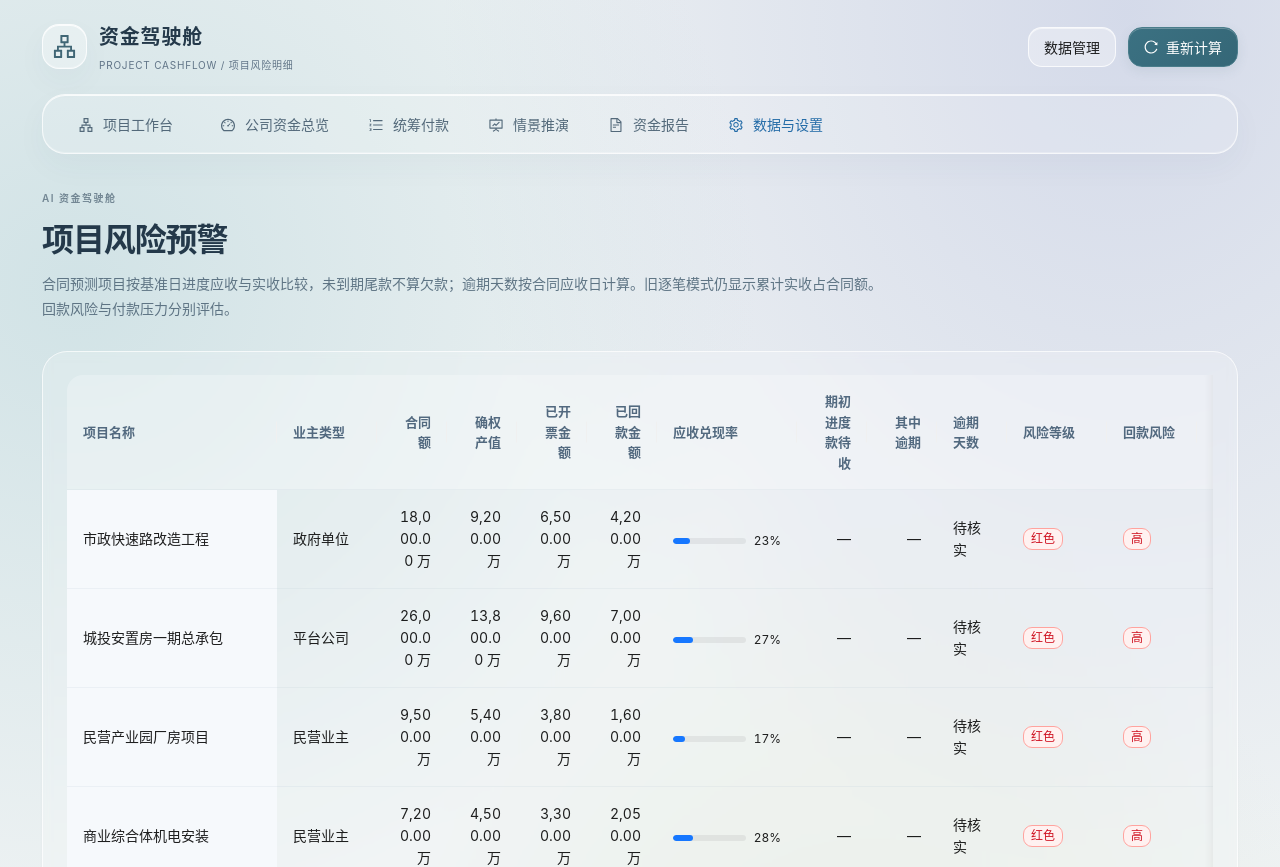
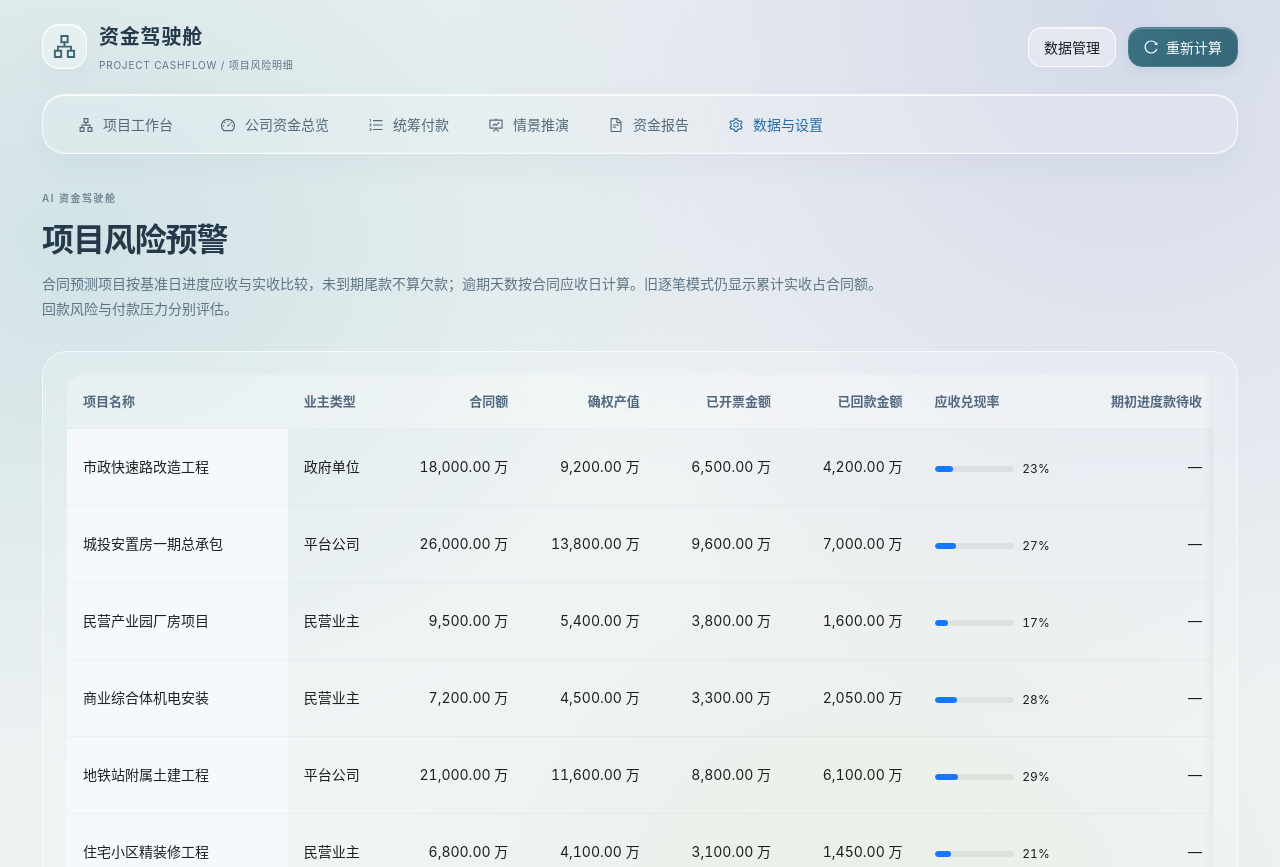
Before and after one commit to EdwardOxygen/ai-fund-dashboard, a React (Vite) app in the folder frontend/: page /#/project-risk in a window 1280 px wide. Shown: the top 867 px of the page. Built offline with nearby package versions, Linux system fonts and the light colour scheme; a web font is replaced by a local one.

Commit message:
Keep project receipt risk amounts readable

```diff
--- a/frontend/src/pages/ProjectRisk.tsx
+++ b/frontend/src/pages/ProjectRisk.tsx
@@ -38,24 +38,28 @@ export default function ProjectRisk() {
     {
       title: "合同额",
       dataIndex: "contract_amount",
+      width: 125,
       align: "right",
       render: (value: number) => formatWan(value),
     },
     {
       title: "确权产值",
       dataIndex: "confirmed_output",
+      width: 125,
       align: "right",
       render: (value: number) => formatWan(value),
     },
     {
       title: "已开票金额",
       dataIndex: "billed_amount",
+      width: 125,
       align: "right",
       render: (value: number) => formatWan(value),
     },
     {
       title: "已回款金额",
       dataIndex: "collected_amount",
+      width: 125,
       align: "right",
       render: (value: number) => formatWan(value),
     },
@@ -72,22 +76,25 @@ export default function ProjectRisk() {
     {
       title: "期初进度款待收",
       dataIndex: "outstanding_amount",
+      width: 145,
       align: "right",
       render: (v?: number) => (v === undefined ? "—" : formatWan(v)),
     },
     {
       title: "其中逾期",
       dataIndex: "overdue_amount",
+      width: 125,
       align: "right",
       render: (v?: number) => (v === undefined ? "—" : formatWan(v)),
     },
     {
       title: "逾期天数",
       dataIndex: "overdue_days",
+      width: 90,
       render: (v?: number) => (v === undefined ? "待核实" : `${v}天`),
     },
     {
-      title: "风险等级",
+      title: "综合风险",
       dataIndex: "risk_level",
       width: 100,
       render: (value: string) => <Tag color={riskColor(value)}>{value}</Tag>,
@@ -131,7 +138,7 @@ export default function ProjectRisk() {
           dataSource={data}
           loading={loading}
           pagination={{ pageSize: 8 }}
-          scroll={{ x: 1580 }}
+          scroll={{ x: 2050 }}
         />
       </Card>
     </>
```
